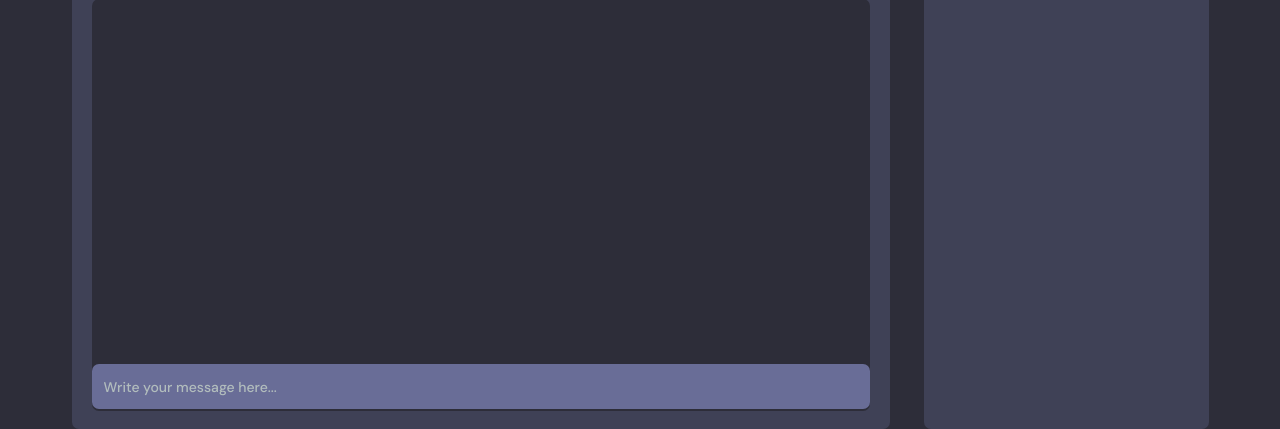
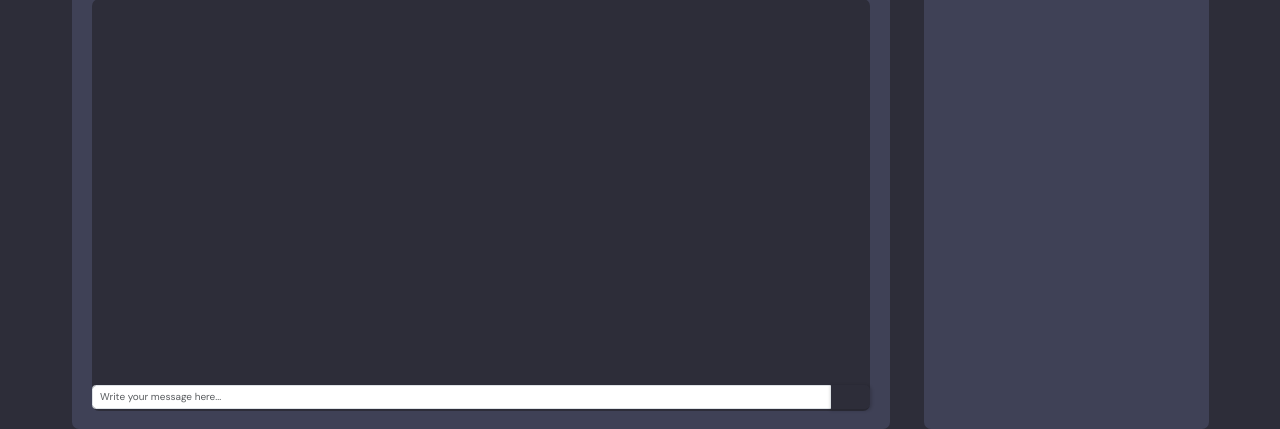
Before and after one commit to NetworkWarrior/discord, a Django app: template base/templates/base/group.html in a window 1280 px wide. Shown: the part 375-804 px from the top of the page. Run offline with Django 4.2, Linux system fonts and the light colour scheme; the template is opened without the code that fills it, so the values that code supplies are empty.

Commit message:
Update group.html for submit button

```diff
--- a/base/templates/base/group.html
+++ b/base/templates/base/group.html
@@ -111,11 +111,14 @@
               </div>
             </div>
           </div>
-          <div class="room__message">
-            <form action="" method="post">{%csrf_token%}
-              <input name="body" placeholder="Write your message here..." />
-            </form>
-          </div>
+        <div class="room__message">
+          <form action="" method="post">{% csrf_token %}
+            <div class="input-group">
+              <input type="text" name="body" class="form-control" placeholder="Write your message here..." />
+              <button class="btn btn-success" type="submit"><i class="fa-solid fa-paper-plane"></i></button>
+            </div>
+          </form>
+        </div>
         </div>
         <!-- Room End -->
 
```
